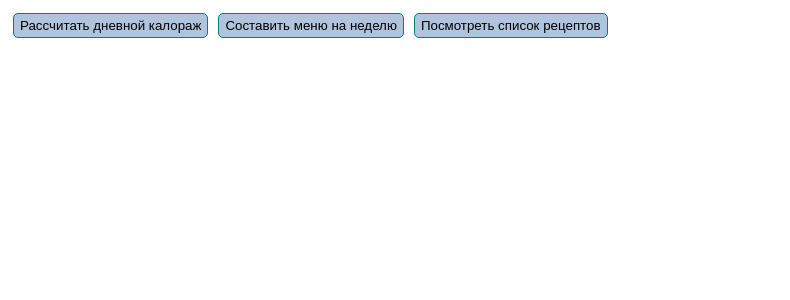
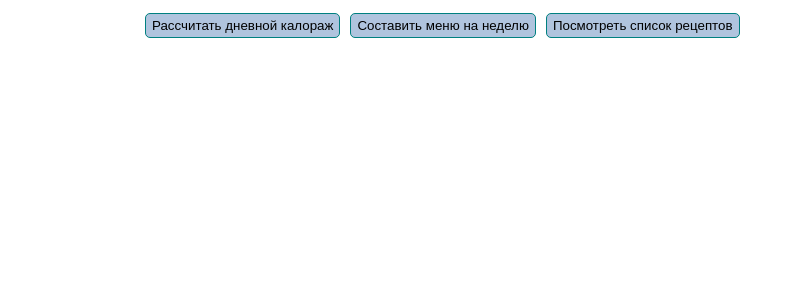
Before and after one commit to petrunenkovas/DietConstructorVue, a Vue app: page / in a window 1280 px wide. Shown: the top 300 px of the page, without its empty margins (0-790 px from the left). Built offline with nearby package versions, Linux system fonts and the light colour scheme.

Commit message:
click on recipe event handling delegation

```diff
--- a/src/App.vue
+++ b/src/App.vue
@@ -62,7 +62,6 @@ export default {
         },
         showRecipe(day, meal) {
             this.recipe = this.menu[day][meal];
-            console.log(this.recipe);
             this.isShowRecipe = true;
         },
         createMenu() {
@@ -183,4 +182,16 @@ button:hover, button:focus, .currentFilter {
     padding: 0;
     margin: 0;
 }
+
+@media (min-width: 1024px)  {
+    #app {
+        width: 100%;
+      max-width: 1000px;
+
+      margin-left: auto;
+      margin-right: auto;
+
+      position: relative;
+    }
+}
 </style>
--- a/src/components/MenuConstructor.vue
+++ b/src/components/MenuConstructor.vue
@@ -4,11 +4,11 @@
     <div class="menu">
       <div v-for="(day, index1) in menu" class="day">
         <h3>{{ days[index1]}} <span class="calories"> {{ getDayCalories(day) }} ккал ({{getProcent(getDayCalories(day)) }}%)</span></h3>
-        <div v-for="(eating, index2) in day" class="meal">
+        <div v-for="(eating, index2) in day" class="meal" @click="showRecipe">
           <div :class="eating.meal">
               <p> {{ meals[index2] }} <span class="calories"> {{ eating.calories }} ккал ({{getProcent(eating.calories) }}%)</span></p>
               <div class="dish">
-                <i class="fa-solid fa-bars" :data-day="index1" :data-meal="index2" @click="showRecipe"></i>
+                <i class="fa-solid fa-bars" :data-day="index1" :data-meal="index2"></i>
                 <span> {{ eating.title }} </span>
               </div>
           </div>
@@ -50,7 +50,9 @@
           return dayCalories;
         },
         showRecipe(event) {
-          this.$emit('showRecipe', Number(event.target.dataset.day), Number(event.target.dataset.meal));
+          if (event.target.tagName.toLowerCase() === 'i') {
+            this.$emit('showRecipe', Number(event.target.dataset.day), Number(event.target.dataset.meal));
+          }
         },
     }
 }
```
